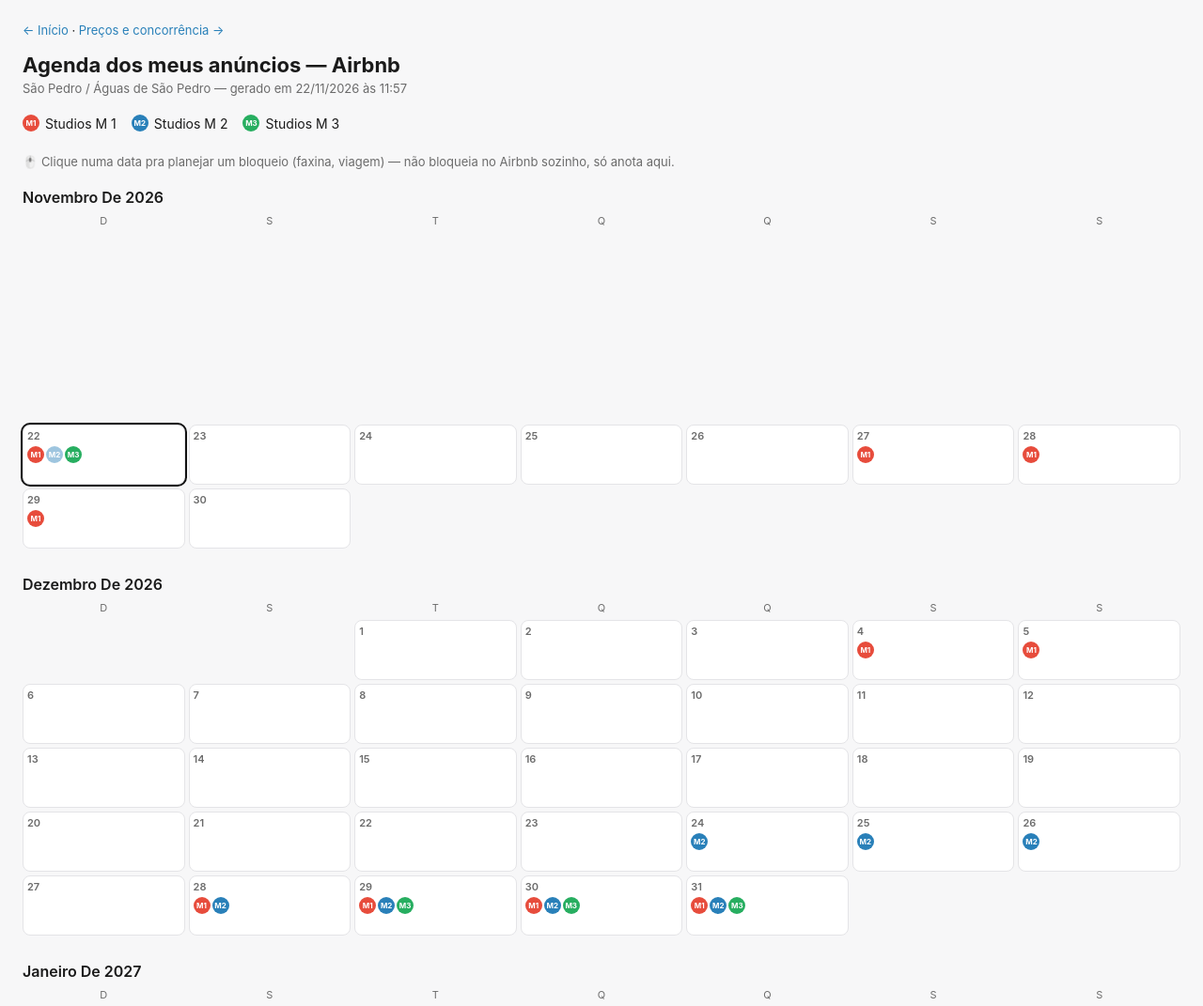
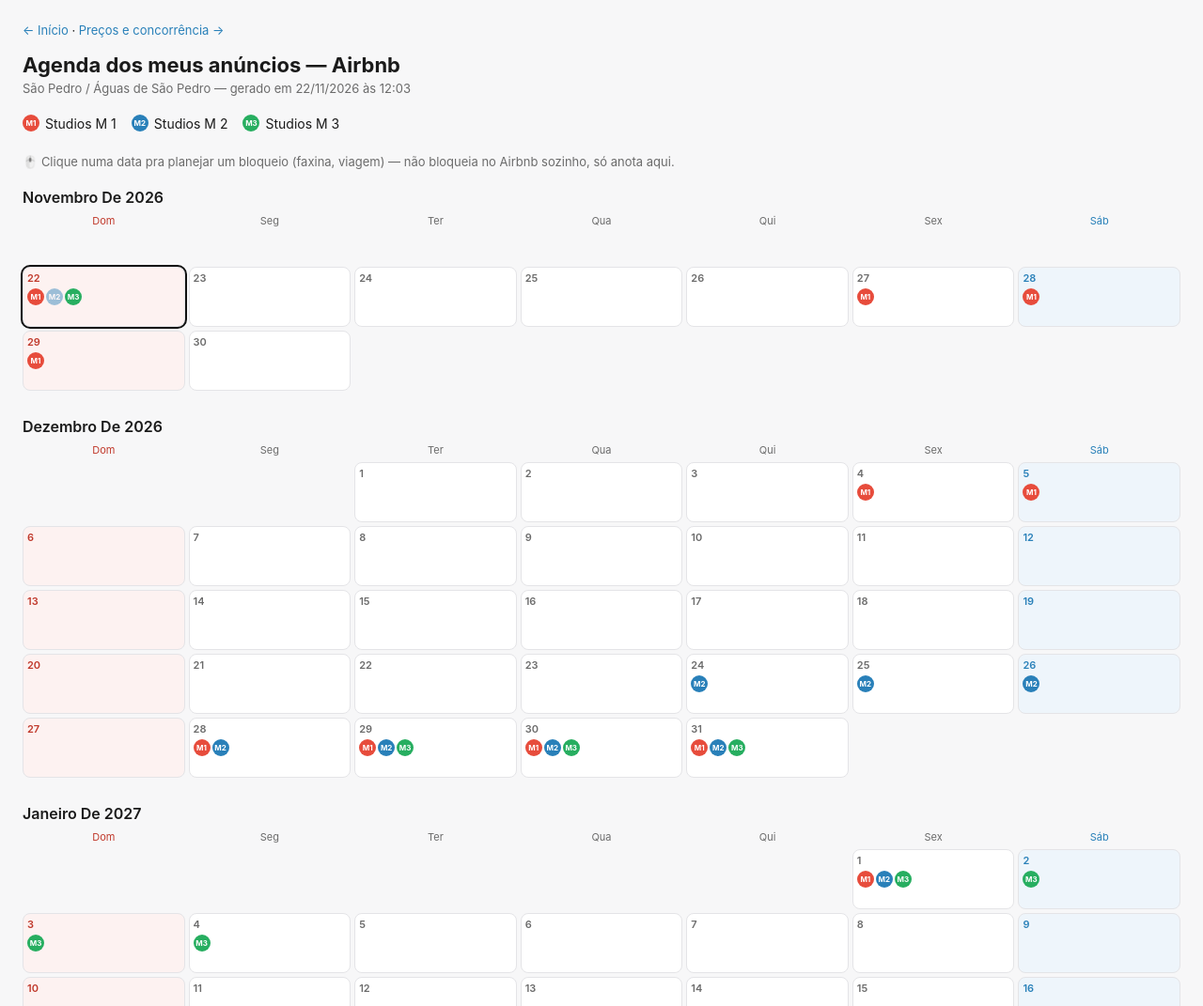
Before and after one commit to douglastomieiro/agenda-airbnb, a plain HTML site: page agenda.html in a window 1280 px wide. Shown: the top 1071 px of the page at 94% size. Drawn offline with Linux system fonts and the light colour scheme.

Commit message:
Atualiza painel

```diff
--- a/agenda.html
+++ b/agenda.html
@@ -35,7 +35,13 @@
     background: var(--card); border: 1px solid var(--border); border-radius: 8px;
     min-height: 64px; padding: 4px; font-size: 12px; position: relative;
   }
-  .dia.vazio { background: transparent; border: none; }
+  .dia.vazio { background: transparent; border: none; min-height: 0; }
+  .dia-semana:nth-child(7n+1) { color: #c0392b; }
+  .dia-semana:nth-child(7n) { color: #2980b9; }
+  .dia:nth-child(7n+1):not(.vazio) { background: #fdf2f1; }
+  .dia:nth-child(7n):not(.vazio) { background: #eef5fb; }
+  .dia:nth-child(7n+1):not(.vazio) .numero { color: #c0392b; }
+  .dia:nth-child(7n):not(.vazio) .numero { color: #2980b9; }
   .dia .numero { font-weight: 600; font-size: 11px; color: var(--muted); }
   .dia.hoje { outline: 2px solid #111; }
   .dia:not(.vazio) { cursor: pointer; }
@@ -84,7 +90,7 @@
 <body>
   <div class="nav"><a href="index.html">← Início</a> · <a href="precos.html">Preços e concorrência →</a></div>
   <h1>Agenda dos meus anúncios — Airbnb</h1>
-  <div class="subtitulo">São Pedro / Águas de São Pedro — gerado em 22/11/2026 às 11:57</div>
+  <div class="subtitulo">São Pedro / Águas de São Pedro — gerado em 22/11/2026 às 12:03</div>
   <div class="legenda"><span class="legenda-item"><span class="bolinha" style="background:#e74c3c">M1</span>Studios M 1</span><span class="legenda-item"><span class="bolinha" style="background:#2980b9">M2</span>Studios M 2</span><span class="legenda-item"><span class="bolinha" style="background:#27ae60">M3</span>Studios M 3</span></div>
   <div class="subtitulo">🖱️ Clique numa data pra planejar um bloqueio (faxina, viagem) — não bloqueia no Airbnb sozinho, só anota aqui.</div>
   <div class="meses" id="meses"></div>
@@ -126,7 +132,7 @@
 <script>
 const ANUNCIOS = [{"nome": "Studios M 1", "cor": "#e74c3c", "eventos": [{"inicio": "2026-11-19", "fim": "2026-11-21", "tipo": "Reservado"}, {"inicio": "2026-11-21", "fim": "2026-11-23", "tipo": "Reservado"}, {"inicio": "2026-11-27", "fim": "2026-11-30", "tipo": "Reservado"}, {"inicio": "2026-12-04", "fim": "2026-12-06", "tipo": "Reservado"}, {"inicio": "2026-12-28", "fim": "2027-01-02", "tipo": "Reservado"}]}, {"nome": "Studios M 2", "cor": "#2980b9", "eventos": [{"inicio": "2026-12-24", "fim": "2026-12-27", "tipo": "Reservado"}, {"inicio": "2026-12-28", "fim": "2027-01-02", "tipo": "Reservado"}, {"inicio": "2026-11-21", "fim": "2026-11-23", "tipo": "Bloqueado"}]}, {"nome": "Studios M 3", "cor": "#27ae60", "eventos": [{"inicio": "2026-11-21", "fim": "2026-11-23", "tipo": "Reservado"}, {"inicio": "2026-12-29", "fim": "2027-01-05", "tipo": "Reservado"}, {"inicio": "2027-11-22", "fim": "2027-11-23", "tipo": "Bloqueado"}]}];
 const NUM_MESES = 6;
-const DIAS_SEMANA = ['D','S','T','Q','Q','S','S'];
+const DIAS_SEMANA = ['Dom','Seg','Ter','Qua','Qui','Sex','Sáb'];
 const MESES_NOME = ['janeiro','fevereiro','março','abril','maio','junho','julho','agosto','setembro','outubro','novembro','dezembro'];
 
 function parseISO(s) {
```
Also changed, not shown: tudo.html (+8 -2 lines).
